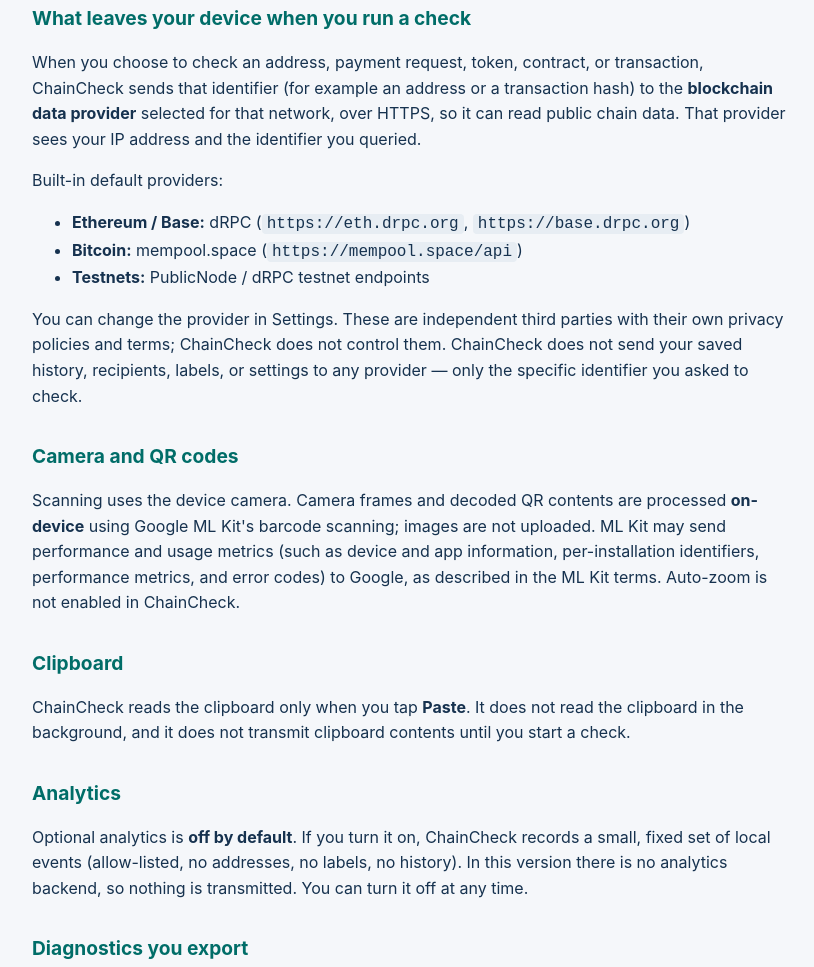
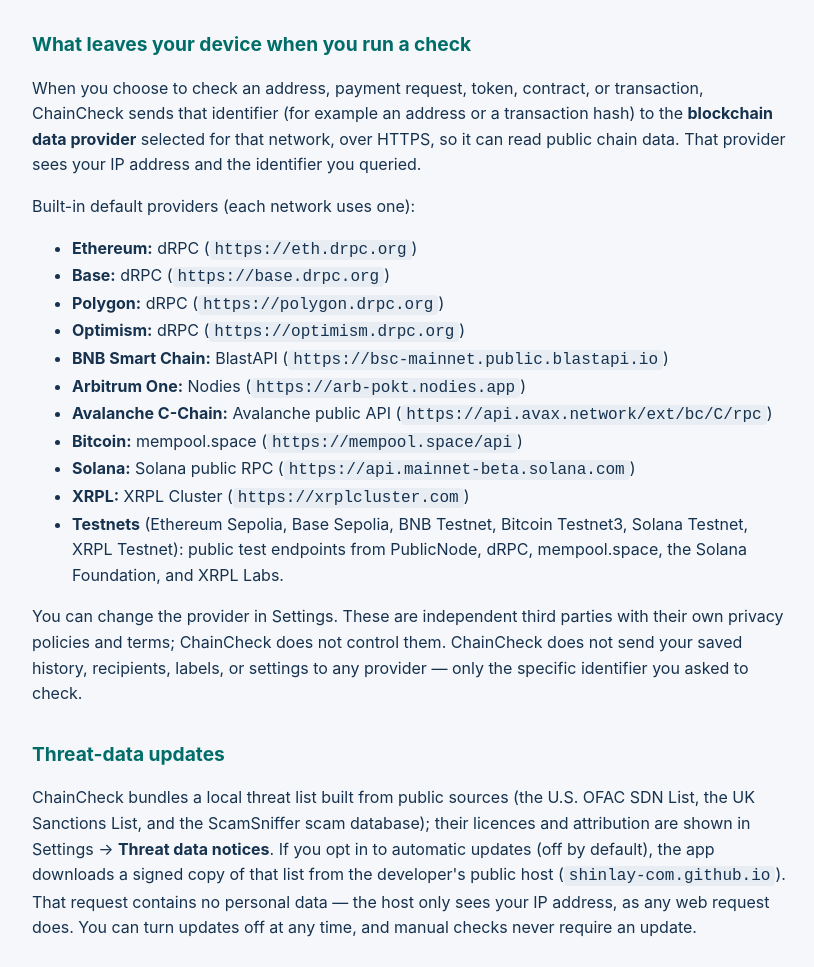
Before and after one commit to shinlay-com/shinlay-com.github.io, a plain HTML site: page chaincheck/privacy/index.html in a window 1280 px wide. Shown: the part 757-1724 px from the top of the page, without its empty margins (228-1042 px from the left). Drawn offline with Linux system fonts and the light colour scheme.

Commit message:
Update privacy policy for 0.2.0 (all providers, threat-data updates)

```diff
--- a/chaincheck/privacy/index.html
+++ b/chaincheck/privacy/index.html
@@ -26,7 +26,7 @@
 <body>
 <main>
 <h1>ChainCheck Privacy Policy</h1>
-<p class="meta">Effective date: <strong>15 September 2026</strong><br>
+<p class="meta">Effective date: <strong>17 September 2026</strong><br>
 Publisher: Shinlay &middot; Contact: support@shinlay.com<br>
 Applies to: ChainCheck for Android, package <code>com.shinlay.chaincheck</code>.</p>
 
@@ -36,8 +36,9 @@
 seed phrases, private keys, or signing authority, and it never moves your funds.</p>
 <p>Most of what ChainCheck does happens <strong>on your device</strong>. The one
 time data leaves your device is when you ask ChainCheck to read public blockchain
-data: the address, transaction, or contract you chose to check is sent to a
-third-party blockchain data provider so the result can be retrieved.</p>
+data: the address, payment request, token, contract, or transaction you chose to
+check is sent to a third-party blockchain data provider so the result can be
+retrieved.</p>
 
 <h2>What stays on your device</h2>
 <p>ChainCheck stores the following <strong>only on your device</strong>, protected
@@ -58,16 +59,34 @@
 transaction hash) to the <strong>blockchain data provider</strong> selected for
 that network, over HTTPS, so it can read public chain data. That provider sees
 your IP address and the identifier you queried.</p>
-<p>Built-in default providers:</p>
+<p>Built-in default providers (each network uses one):</p>
 <ul>
-  <li><strong>Ethereum / Base:</strong> dRPC (<code>https://eth.drpc.org</code>, <code>https://base.drpc.org</code>)</li>
+  <li><strong>Ethereum:</strong> dRPC (<code>https://eth.drpc.org</code>)</li>
+  <li><strong>Base:</strong> dRPC (<code>https://base.drpc.org</code>)</li>
+  <li><strong>Polygon:</strong> dRPC (<code>https://polygon.drpc.org</code>)</li>
+  <li><strong>Optimism:</strong> dRPC (<code>https://optimism.drpc.org</code>)</li>
+  <li><strong>BNB Smart Chain:</strong> BlastAPI (<code>https://bsc-mainnet.public.blastapi.io</code>)</li>
+  <li><strong>Arbitrum One:</strong> Nodies (<code>https://arb-pokt.nodies.app</code>)</li>
+  <li><strong>Avalanche C-Chain:</strong> Avalanche public API (<code>https://api.avax.network/ext/bc/C/rpc</code>)</li>
   <li><strong>Bitcoin:</strong> mempool.space (<code>https://mempool.space/api</code>)</li>
-  <li><strong>Testnets:</strong> PublicNode / dRPC testnet endpoints</li>
+  <li><strong>Solana:</strong> Solana public RPC (<code>https://api.mainnet-beta.solana.com</code>)</li>
+  <li><strong>XRPL:</strong> XRPL Cluster (<code>https://xrplcluster.com</code>)</li>
+  <li><strong>Testnets</strong> (Ethereum Sepolia, Base Sepolia, BNB Testnet, Bitcoin Testnet3, Solana Testnet, XRPL Testnet): public test endpoints from PublicNode, dRPC, mempool.space, the Solana Foundation, and XRPL Labs.</li>
 </ul>
 <p>You can change the provider in Settings. These are independent third parties
 with their own privacy policies and terms; ChainCheck does not control them.
 ChainCheck does not send your saved history, recipients, labels, or settings to
 any provider &mdash; only the specific identifier you asked to check.</p>
+
+<h2>Threat-data updates</h2>
+<p>ChainCheck bundles a local threat list built from public sources (the U.S. OFAC
+SDN List, the UK Sanctions List, and the ScamSniffer scam database); their
+licences and attribution are shown in Settings &rarr; <strong>Threat data
+notices</strong>. If you opt in to automatic updates (off by default), the app
+downloads a signed copy of that list from the developer's public host
+(<code>shinlay-com.github.io</code>). That request contains no personal data
+&mdash; the host only sees your IP address, as any web request does. You can turn
+updates off at any time, and manual checks never require an update.</p>
 
 <h2>Camera and QR codes</h2>
 <p>Scanning uses the device camera. Camera frames and decoded QR contents are
@@ -106,6 +125,9 @@
   <li>Blockchain data providers (see above) &mdash; used to read public chain data.</li>
   <li>Google ML Kit &mdash; on-device barcode scanning; metrics as described in the
       <a href="https://developers.google.com/ml-kit/terms">ML Kit terms</a>.</li>
+  <li>Public threat-data sources (OFAC, UK Sanctions, ScamSniffer) and the
+      developer's public download host &mdash; used only for the local threat list
+      and its opt-in updates; see Threat data notices.</li>
 </ul>
 
 <h2>Data retention and deletion</h2>
```
